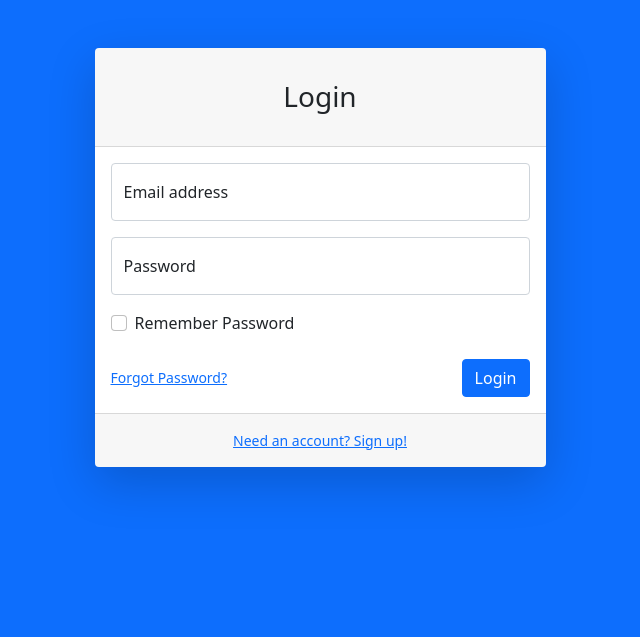
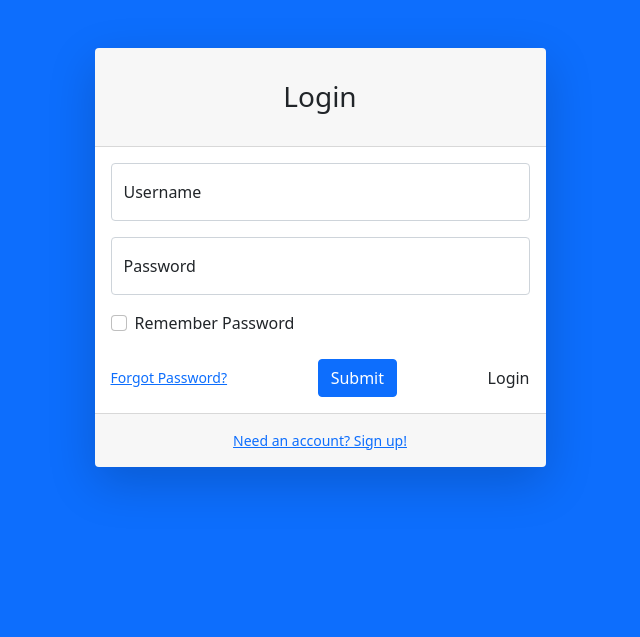
Before and after one commit to freedpanini/HR-Peer-Assessment, a Django app: page /login/ in a window 1280 px wide. Shown: the top 637 px of the page, without its empty margins (320-960 px from the left). Run offline with Django 4.2, Linux system fonts and the light colour scheme; some libraries are stand-ins or nearby versions.

Commit message:
fixed no post data issue in login

```diff
--- a/Django/users/templates/users/login.html
+++ b/Django/users/templates/users/login.html
@@ -21,13 +21,13 @@
                                 <div class="card shadow-lg border-0 rounded-lg mt-5">
                                     <div class="card-header"><h3 class="text-center font-weight-light my-4">Login</h3></div>
                                     <div class="card-body">
-                                        <form>
+                                        <form method="post"> {% csrf_token %}
                                             <div class="form-floating mb-3">
-                                                <input class="form-control" id="inputEmail" type="email" placeholder="name@example.com" />
-                                                <label for="inputEmail">Email address</label>
+                                                <input class="form-control" name="username" id="inputUsername" type="username" placeholder="name" />
+                                                <label for="inputUsername">Username</label>
                                             </div>
                                             <div class="form-floating mb-3">
-                                                <input class="form-control" id="inputPassword" type="password" placeholder="Password" />
+                                                <input class="form-control" name="password" id="inputPassword" type="password" placeholder="Password" />
                                                 <label for="inputPassword">Password</label>
                                             </div>
                                             <div class="form-check mb-3">
@@ -36,7 +36,7 @@
                                             </div>
                                             <div class="d-flex align-items-center justify-content-between mt-4 mb-0">
                                                 <a class="small" href="/register">Forgot Password?</a>
-                                                <a class="btn btn-primary" href='/'>Login</a>
+                                                <input type="submit" class="btn btn-primary">Login</input>
                                             </div>
                                         </form>
                                     </div>
--- a/Django/users/views.py
+++ b/Django/users/views.py
@@ -16,10 +16,9 @@ def login_view(request):
     user = authenticate(request, username=username, password=password)
     if user is not None:
         login(request, user)
-        return redirect('users/home.html') #redirects to home
+        return redirect('home') #redirects to home
     else:
-        print('username or password error')
-    return render(request, 'users/login.html')
+        return render(request, 'users/login.html')
 
 def logout_view(request):
     logout(request)
```
Also changed, not shown: Django/db.sqlite3.
